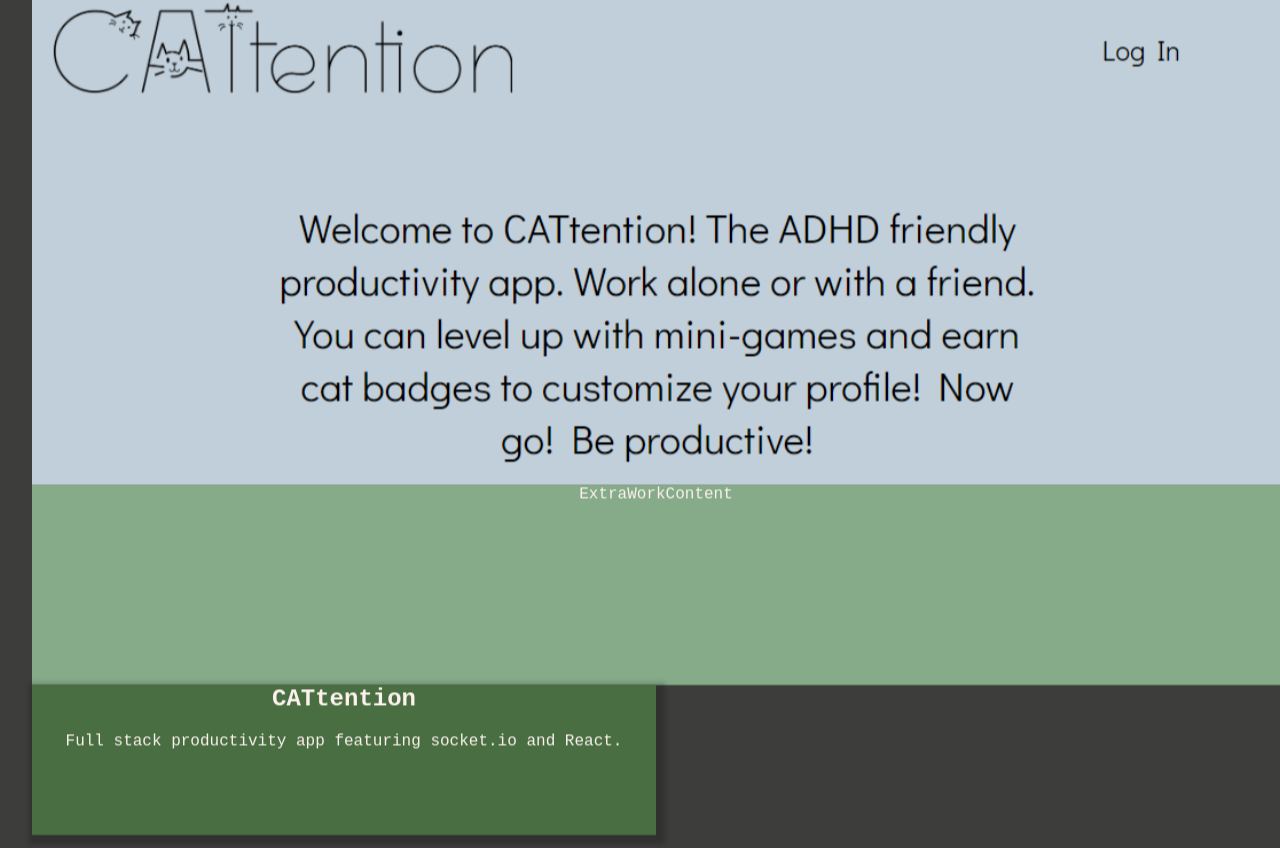
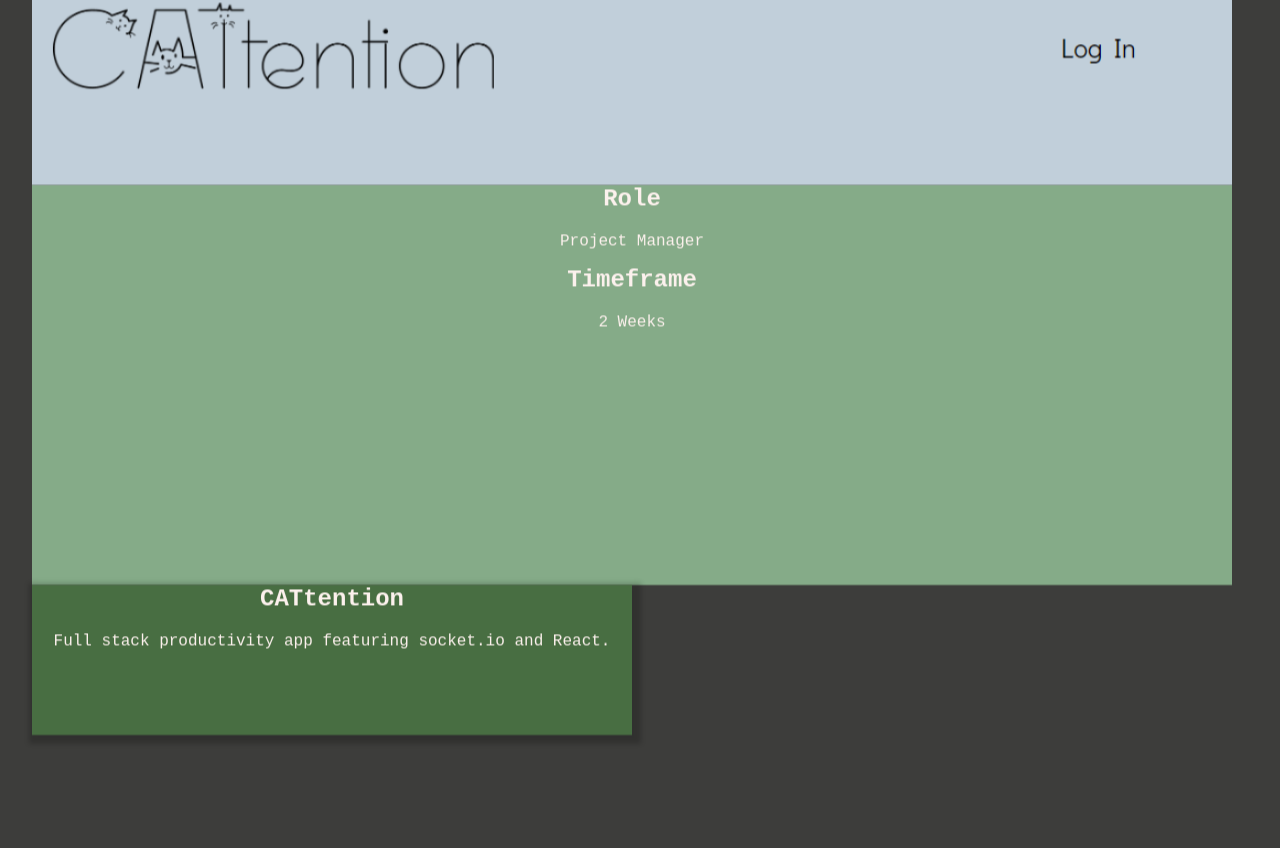
Before and after one commit to blaubachs/react-portfolio, a React (Create React App) app: page / in a window 1280 px wide. Shown: the part 1412-2260 px from the top of the page. Built offline with nearby package versions, Linux system fonts and the light colour scheme; a web font is replaced by a local one.

Commit message:
updates to extra work card content

```diff
--- a/src/assets/css/ExtraWorkContent.css
+++ b/src/assets/css/ExtraWorkContent.css
@@ -1,6 +1,6 @@
 #extra-card-content {
   margin: 0;
   padding: 0;
-  height: 200px;
+  height: 400px;
   background-color: var(--light-green);
 }
--- a/src/assets/css/WorkCard.css
+++ b/src/assets/css/WorkCard.css
@@ -27,12 +27,13 @@
 }
 
 #clicked {
+  margin-right: 3rem;
   height: 800px;
 }
 
 #clicked .work-card-image {
   transition: all 300ms;
-  height: 500px;
+  height: 200px;
   overflow: hidden;
 }
 
@@ -45,8 +46,3 @@
   position: static;
   margin-bottom: 3rem;
 }
-
-#clicked .work-card-content h2 {
-  position: static;
-  margin-top: 0;
-}
--- a/src/components/ExtraWorkContent.js
+++ b/src/components/ExtraWorkContent.js
@@ -2,5 +2,14 @@ import React from "react";
 import "../assets/css/ExtraWorkContent.css";
 
 export default function ExtraWorkContent() {
-  return <div id="extra-card-content">ExtraWorkContent</div>;
+  return (
+    <div id="extra-card-content">
+      <div className="extra-content-row">
+        <h2 className="no-margin-top">Role</h2>
+        <p>Project Manager</p>
+        <h2 className="no-margin-top">Timeframe</h2>
+        <p>2 Weeks</p>
+      </div>
+    </div>
+  );
 }
--- a/src/components/WorkCard.js
+++ b/src/components/WorkCard.js
@@ -21,7 +21,7 @@ export default function WorkCard({ src, title, description, alt }) {
       </div>
       {cardClicked && <ExtraWorkContent />}
       <div className="work-card-content">
-        <h2>{title}</h2>
+        <h2 className="no-margin-top">{title}</h2>
         <p>{description}</p>
       </div>
     </div>
--- a/src/index.css
+++ b/src/index.css
@@ -37,3 +37,7 @@ body {
   text-align: center;
   color: var(--light-green);
 }
+
+.no-margin-top {
+  margin-top: 0;
+}
```
